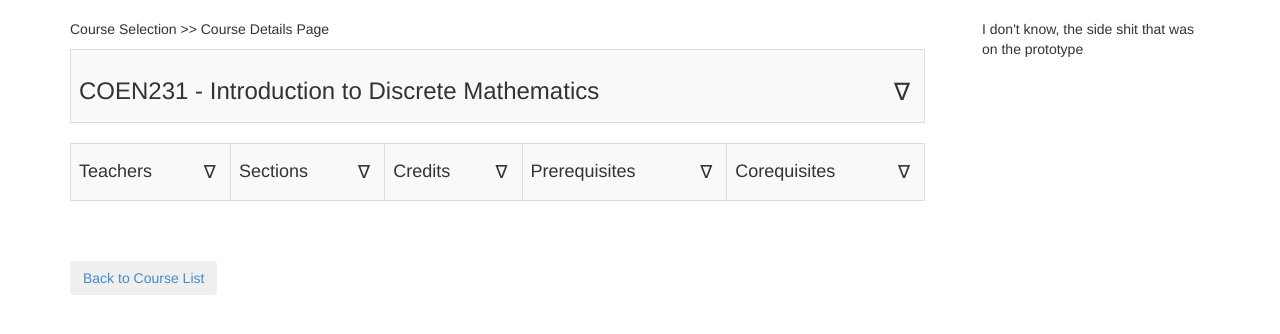
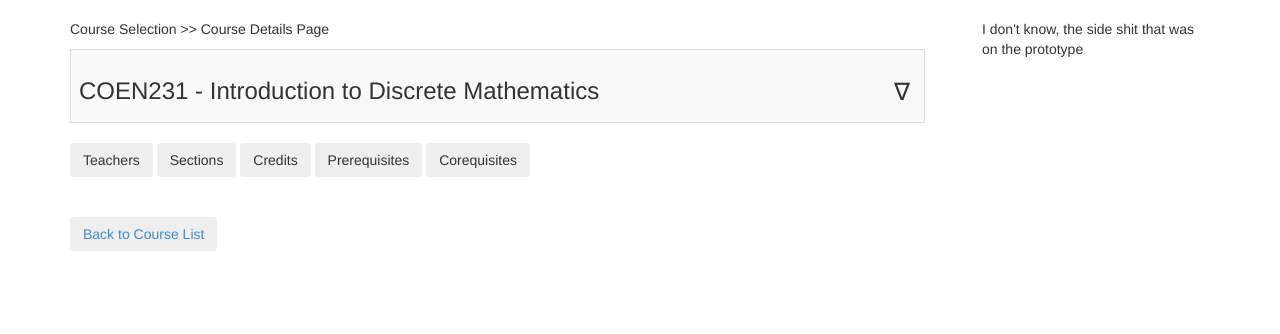
Before and after one commit to grodtron/SOEN341, a Django app: page /course-details in a window 1280 px wide. Shown: the part 51-385 px from the top of the page. Run offline with Django 3.2, Linux system fonts and the light colour scheme; data comes from the database, SQL or seed files in the repository; some libraries are stand-ins or nearby versions.

Commit message:
Made course details page look better

```diff
--- a/home/static/css/custom.css
+++ b/home/static/css/custom.css
@@ -109,6 +109,20 @@ input:required:valid {
 	width:855px;
 }
 
+.course-details-button-list {
+	list-style-type:none;
+	margin:0;
+	padding:0
+}
+
+.course-details-button-list li{
+	display:inline;
+}
+
+#course-details-buttons {
+	float: left;
+}
+
 /* End Course Details */
 
 .editBtn{
--- a/home/templates/home/course-details.html
+++ b/home/templates/home/course-details.html
@@ -20,7 +20,7 @@ function dropDownAndHide(field1,field2) {
 	}
 
 	if(document.getElementById(field2).style.display == "none") {
-		document.getElementById(field2).style.display = "table-cell";
+		document.getElementById(field2).style.display = "inline-block";
 	} else {
 		document.getElementById(field2).style.display = "none";
 	}
@@ -44,67 +44,47 @@ function dropDownAndHide(field1,field2) {
 					</td>
 				</tr>
 			</table>
-			<table class="table table-striped table-bordered">
-				<tr>
-					<td id="ddTeachers">
-						<h4>Teachers
-							<input type="button" class="moreButton" onclick="dropDownAndHide('cTeachers','ddTeachers')" value="&#8711;"/>
-						</h4>
-					</td>
-					<td id="ddSections">
-						<h4>Sections
-							<input type="button" class="moreButton" onclick="dropDownAndHide('cSections','ddSections')" value="&#8711;"/>
-						</h4>
-					</td>
-					<td id="ddCredits">
-						<h4>Credits
-							<input type="button" class="moreButton" onclick="dropDownAndHide('cCredits', 'ddCredits')" value="&#8711;"/>
-						</h4>
-					</td>
-					<td id="ddPrereq">
-						<h4>Prerequisites
-							<input type="button" class="moreButton" onclick="dropDownAndHide('cPrereq', 'ddPrereq')" value="&#8711;"/>
-						</h4>
-					</td>
-					<td id="ddCoreq">
-						<h4>Corequisites
-							<input type="button" class="moreButton" onclick="dropDownAndHide('cCoreq', 'ddCoreq')" value="&#8711;"/>
-						</h4>
-					</td>
-				</tr>
-			</table>
+			<div id="course-details-buttons">
+				<ul class="course-details-button-list">
+					<li id="ddTeachers"><input type="button" class="btn" onclick="dropDownAndHide('cTeachers','ddTeachers')" value="Teachers"/></li>
+					<li id="ddSections"><input type="button" class="btn" onclick="dropDownAndHide('cSections','ddSections')" value="Sections"/></li>
+					<li id="ddCredits"><input type="button" class="btn" onclick="dropDownAndHide('cCredits', 'ddCredits')" value="Credits"/></li>
+					<li id="ddPrereq"><input type="button" class="btn" onclick="dropDownAndHide('cPrereq', 'ddPrereq')" value="Prerequisites"/></li>
+					<li id="ddCoreq"><input type="button" class="btn" onclick="dropDownAndHide('cCoreq', 'ddCoreq')" value="Corequisites"/></li>
+				</ul>
+			</div>
 			<table class="table table-striped table-bordered">
 				<tr id="cTeachers" style="display:none;">
 					<td class="course-details-content-width">
-						<p><em>Teachers:</em>TESTESTTESTESTTESTESTTESTESTTESTESTTESTEST
+						<p><em>Teachers:</em> TEST
 							<input type="button" class="moreButton" onclick="dropDownAndHide('cTeachers','ddTeachers')" value="hide"/>
 						</p>
 					</td>
 				</tr>
 				<tr id="cSections" style="display:none">
 					<td class="course-details-content-width">
-						<p><em>Sections:</em>TESTESTTESTESTTESTESTTESTESTTESTESTTESTEST
+						<p><em>Sections:</em> TESTESTTESTESTTESTESTTESTESTTESTESTTESTEST
 							<input type="button" class="moreButton" onclick="dropDownAndHide('cSections','ddSections')" value="hide"/>
 						</p>
 					</td>
 				</tr>
 				<tr id="cCredits" style="display:none">
 					<td class="course-details-content-width">
-						<p><em>Credits:</em>TESTESTTESTESTTESTESTTESTESTTESTESTTESTEST
+						<p><em>Credits:</em> TESTESTTESTESTTESTESTTESTESTTESTESTTESTEST
 							<input type="button" class="moreButton" onclick="dropDownAndHide('cCredits', 'ddCredits')" value="hide"/>
 						</p>
 					</td>
 				</tr>
 				<tr id="cPrereq" style="display:none">
 					<td class="course-details-content-width">
-						<p><em>Prerequisites:</em>TESTESTTESTESTTESTESTTESTESTTESTESTTESTEST
+						<p><em>Prerequisites:</em> TESTESTTESTESTTESTESTTESTESTTESTESTTESTEST
 							<input type="button" class="moreButton" onclick="dropDownAndHide('cPrereq', 'ddPrereq')" value="hide"/>
 						</p>
 					</td>
 				</tr>
 				<tr id="cCoreq" style="display:none">
 					<td class="course-details-content-width">
-						<p><em>Corequisites:</em>TESTESTTESTESTTESTESTTESTESTTESTESTTESTEST
+						<p><em>Corequisites:</em> TESTESTTESTESTTESTESTTESTESTTESTESTTESTEST
 							<input type="button" class="btn moreButton" onclick="dropDownAndHide('cCoreq', 'ddCoreq')" value="hide"/>
 						</p>
 					</td>
```
